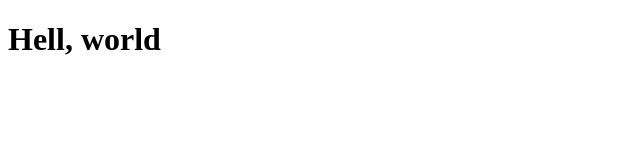
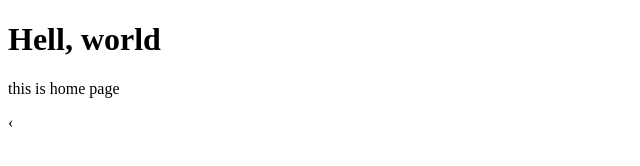
Before and after one commit to Thitiporn2005/learn-git, a plain HTML site: page index.html in a window 1280 px wide. Shown: the whole page, without its empty margins (0-640 px from the left). Drawn offline with Linux system fonts and the light colour scheme.

Commit message:
add ssome features

```diff
--- a/index.html
+++ b/index.html
@@ -7,5 +7,6 @@
 </head>
 <body>
     <h1>Hell, world</h1>
-</body>
+    <p>this is home page</p>
+</body>‹
 </html>
```
